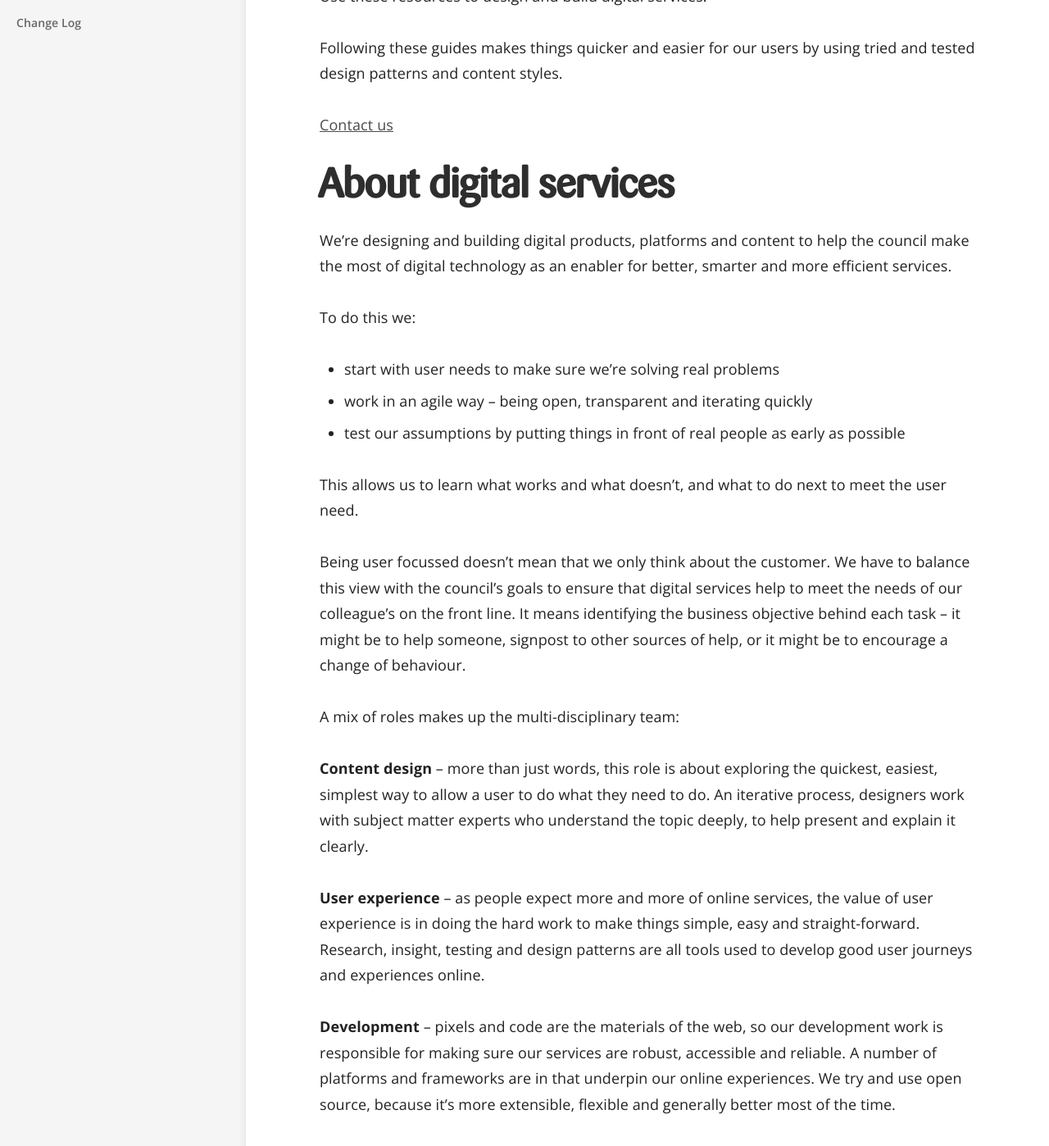
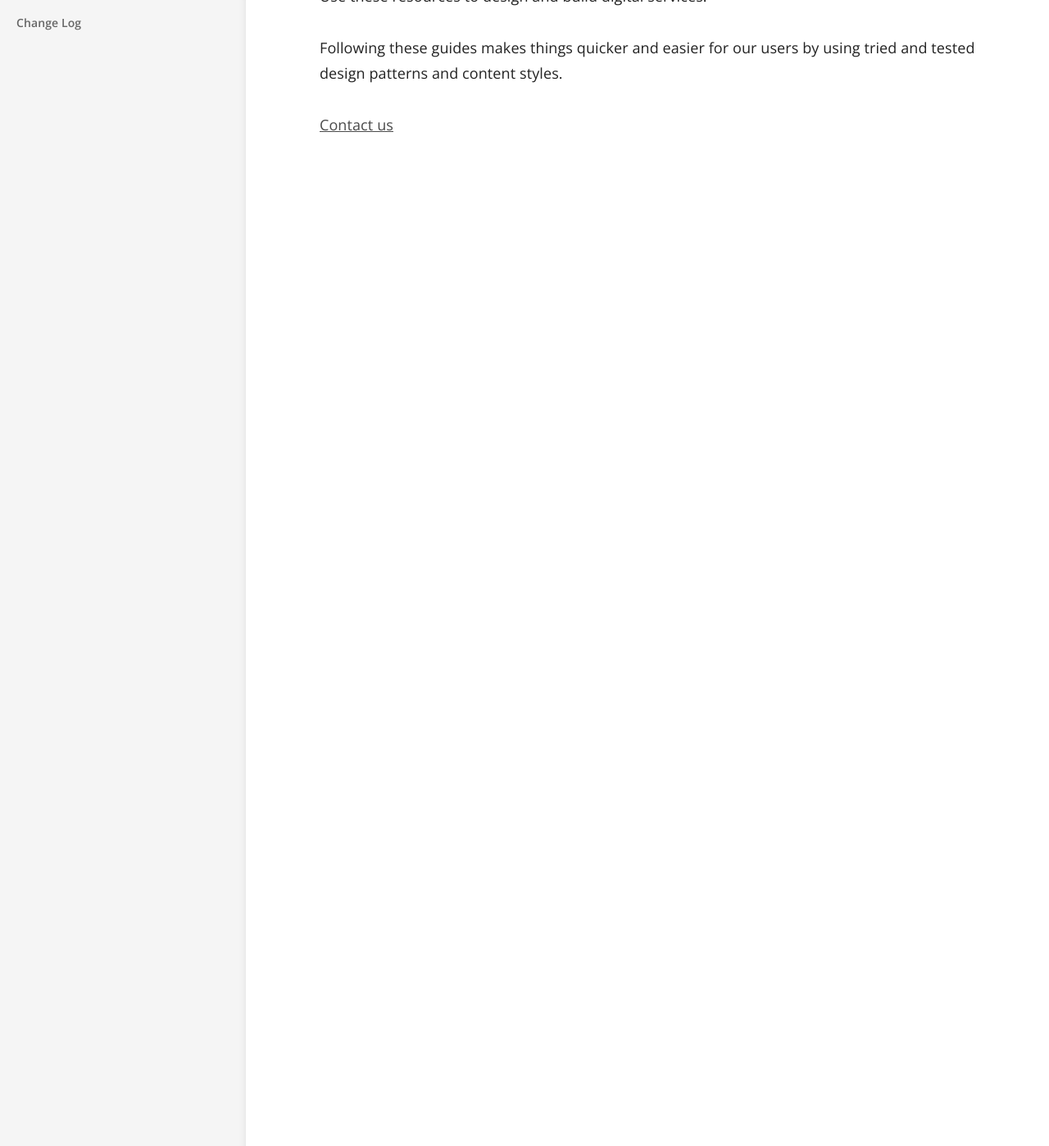
Before and after one commit to leicsCC/leicscc.github.io, a Jekyll site: the page built from index.md, in a window 1280 px wide and 1400 px high, scrolled down 336 px. Shown: the whole window at 82% size. Built offline with Jekyll 4.4.1, drawn with Linux system fonts in a browser that asks for light colours.

Commit message:
Update index.md

```diff
--- a/index.md
+++ b/index.md
@@ -1,5 +1,5 @@
 ---
-title: About
+title: Home
 ---
 
 >**BETA** &#124; These guidelines will evolve as our services grow and develop.
@@ -12,23 +12,3 @@ Use these resources to design and build digital services.
 Following these guides makes things quicker and easier for our users by using tried and tested design patterns and content styles.
 
 [Contact us](mailto:web@leics.gov.uk)
-
-# About digital services
-We’re designing and building digital products, platforms and content to help the council make the most of digital technology as an enabler for better, smarter and more efficient services.
-
-To do this we:
--   start with user needs to make sure we’re solving real problems
--   work in an agile way – being open, transparent and iterating quickly
--   test our assumptions by putting things in front of real people as early as possible
-
-This allows us to learn what works and what doesn’t, and what to do next to meet the user need.
-
-Being user focussed doesn’t mean that we only think about the customer. We have to balance this view with the council’s goals to ensure that digital services help to meet the needs of our colleague’s on the front line. It means identifying the business objective behind each task – it might be to help someone, signpost to other sources of help, or it might be to encourage a change of behaviour.
-
-A mix of roles makes up the multi-disciplinary team:
-
-**Content design** – more than just words, this role is about exploring the quickest, easiest, simplest way to allow a user to do what they need to do. An iterative process, designers work with subject matter experts who understand the topic deeply, to help present and explain it clearly.
-
-**User experience** – as people expect more and more of online services, the value of user experience is in doing the hard work to make things simple, easy and straight-forward. Research, insight, testing and design patterns are all tools used to develop good user journeys and experiences online.
-
-**Development** – pixels and code are the materials of the web, so our development work is responsible for making sure our services are robust, accessible and reliable. A number of platforms and frameworks are in that underpin our online experiences. We try and use open source, because it’s more extensible, flexible and generally better most of the time.
```
